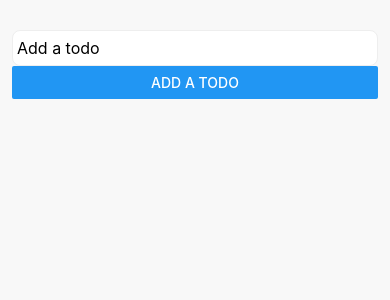
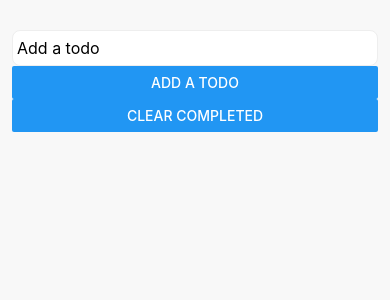
Before and after one commit to deviojames/todoApp, a React Native app: screen / in a window 390 px wide. Shown: the top 300 px of the page. Built offline with nearby package versions, Linux system fonts and the light colour scheme; what realm would draw is missing.

Commit message:
Added clear completed todo list

```diff
--- /dev/null
+++ b/src/components/ClearButton.js
@@ -0,0 +1,24 @@
+import React, {Component} from 'react';
+import {Button} from 'react-native'
+import TodoService from './TodoService'
+
+export default class ClearButton extends Component{
+    constructor(props) {
+        super(props);
+        this.onClearTodoPress = this.onClearTodoPress.bind(this);
+      }
+    onClearTodoPress(){
+        TodoService.clearCompleted(() => {
+            var dataList = TodoService.findAll();
+            this.props.updateDataList(dataList);
+        });
+    }
+    render(){
+        return(
+            <Button
+                onPress={this.onClearTodoPress}
+                title="Clear Completed"
+            />
+        )
+    }
+}
--- a/src/components/ListView.js
+++ b/src/components/ListView.js
@@ -1,12 +1,12 @@
 import React, { Component } from 'react';
-import { Text, View, TouchableHighlight} from 'react-native';
+import { Text, View, TouchableHighlight,Button} from 'react-native';
 import TodoModel from './TodoModel';
 import TextInputBox from './TextInputBox';
 import SortableListView from 'react-native-sortable-listview';
 import ListViewItem from './ListViewItem';
 import Utils from './Utils';
 import TodoService from './TodoService';
-
+import ClearButton from './ClearButton';
 
 let dataList = TodoService.findAll();
 var dataListOrder = getOrder(dataList);
@@ -61,7 +61,12 @@ class ListView extends Component {
           <TextInputBox
             data={Array.from(dataList)}
             updateDataList={this.updateDataList}/>
+
           {listView}
+
+          <ClearButton
+            data={Array.from(dataList)}
+            updateDataList={this.updateDataList}/>
         </View>
     )
   }
--- a/src/components/TodoService.js
+++ b/src/components/TodoService.js
@@ -24,6 +24,8 @@ let TodoService = {
     if (!sortBy) {
       sortBy = [['completed', true], ['updatedAt', false]];
     }
+    console.log( 'repo '+ JSON.stringify(repository.objects('Todo')));
+
     return repository.objects('Todo');
   },
 
@@ -33,6 +35,7 @@ let TodoService = {
     repository.write(() => {
       todo.updatedAt = new Date();
       repository.create('Todo', todo);
+      console.log( 'repo '+ JSON.stringify(repository.objects('Todo')));
     })
   },
 
@@ -43,12 +46,21 @@ let TodoService = {
       todo.updatedAt = new Date();
     });
   },
+  clearCompleted: function(callback) {
+    if (!callback) return;
+    repository.write(() => {
+      let allCompleted = repository.objects('Todo').filtered('completed == true');
+      repository.delete(allCompleted);
+      callback();
+    });
+  },
   remove: function(todo,callback) {
     if (!callback) return;
     repository.write(() => {
       repository.delete(todo);
       callback();
-  });
+  }
+);
 
   }
 };
```
